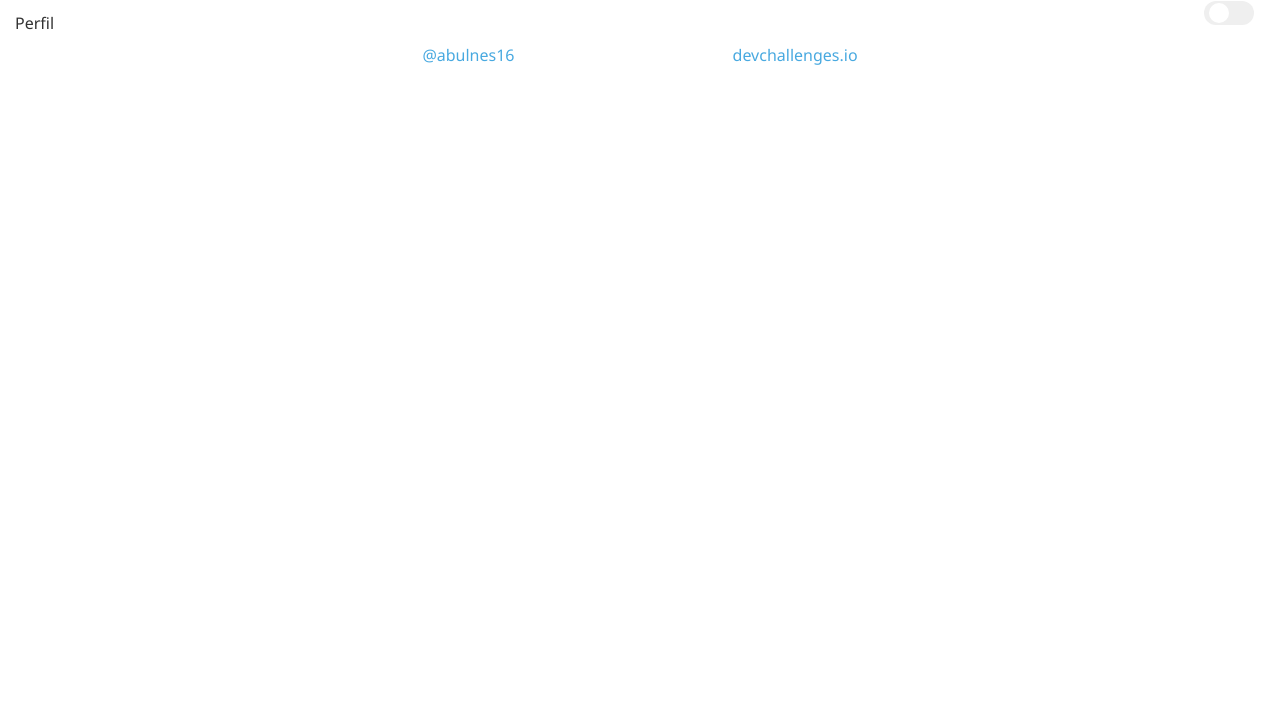
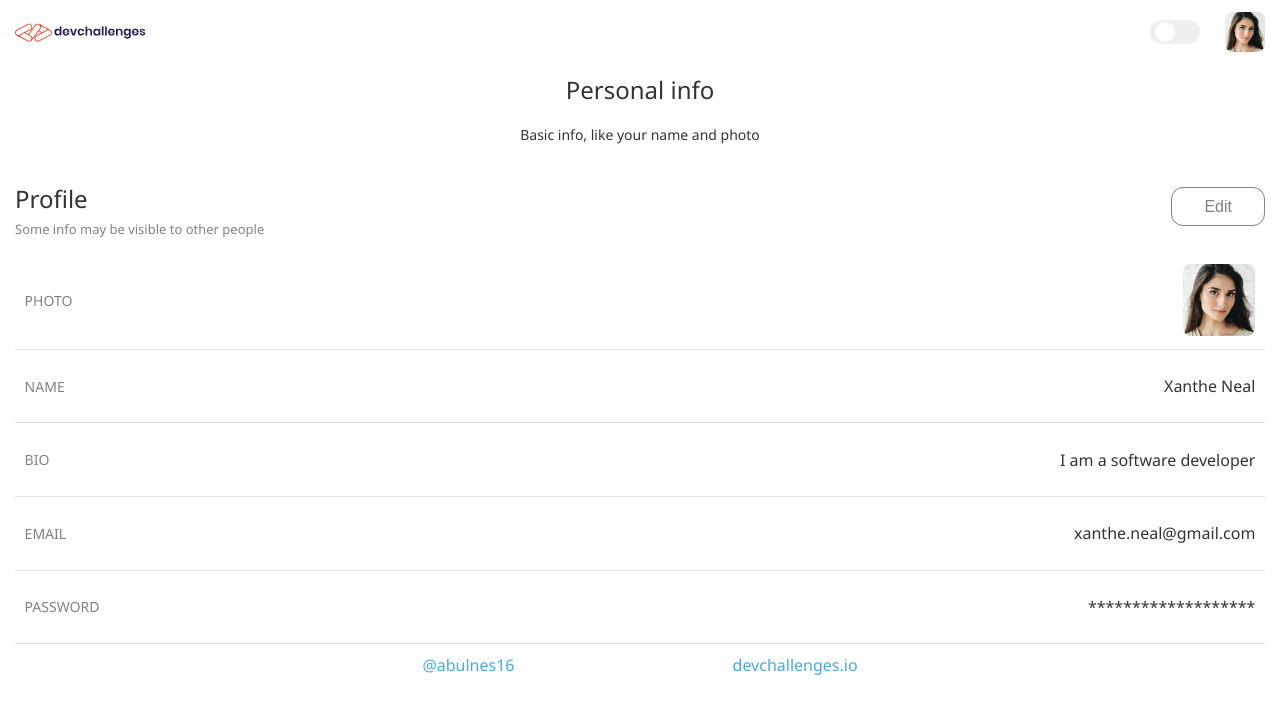
Before and after one commit to abulnes16/auth-app, a React (Create React App) app: page /profile in a window 1280 px wide. Shown: the top 714 px of the page. Built offline with nearby package versions, Linux system fonts and the light colour scheme.

Commit message:
Maquetado perfil en movil

```diff
--- a/src/components/Toggler.jsx
+++ b/src/components/Toggler.jsx
@@ -5,6 +5,9 @@
 
 // React
 import React, { useContext, useEffect, useState } from "react";
+
+// Router
+import { useLocation } from "react-router-dom";
 
 // React Transition
 import { CSSTransition } from "react-transition-group";
@@ -20,8 +23,8 @@ const TogglerContainer = styled.div`
   padding: 2px 5px;
   border-radius: 40px;
   position: absolute;
-  right: 10px;
-  top: 10px;
+  right: ${(props) => (props.inAuth ? "10px" : "5em")};
+  top: ${(props) => (props.inAuth ? "10px" : "20px")};
   background: ${(props) => props.background};
 
   div {
@@ -54,23 +57,27 @@ const TogglerContainer = styled.div`
     background: #a5a3ab !important;
   }
 
-  @media screen and (min-width: 426px) {
-    top: 2%;
-    right: 2%;
-  }
 `;
 
 const Toggler = ({ onClick }) => {
   const context = useContext(Context);
   const [color, setColor] = useState("");
+  const [inAuth, setinAuth] = useState(true);
+  const location = useLocation();
 
   useEffect(() => {
     const currentColor = context.theme === "light" ? "#efefef" : "#333038";
     setColor(currentColor);
   }, [context.theme]);
 
+  useEffect(() => {
+    const isInAuth =
+      location.pathname === "/" || location.pathname === "/login";
+    setinAuth(isInAuth);
+  }, [location]);
+
   return (
-    <TogglerContainer background={color} onClick={onClick}>
+    <TogglerContainer inAuth={inAuth} background={color} onClick={onClick}>
       <CSSTransition
         in={context.theme === "light" ? false : true}
         timeout={200}
--- /dev/null
+++ b/src/components/UserButton.jsx
@@ -0,0 +1,49 @@
+/* User button component
+  User header button for logout and see profile.
+  props:
+    - img : User image
+
+*/
+
+// React
+import React from "react";
+
+// Styled
+import styled from "styled-components";
+
+//Icons
+import { FaCaretSquareDown } from "react-icons/fa";
+
+const UserButtonContainer = styled.div`
+  .user__img {
+    width: 40px;
+    height: 40px;
+    border-radius: 8px;
+  }
+
+  .user__name {
+    display: none;
+  }
+
+  .btn-dropdown {
+    display: none;
+  }
+`;
+
+const UserButton = ({ img, name }) => {
+  return (
+    <UserButtonContainer>
+      <img
+        className="user__img"
+        src={img || "assets/images/image.jpg"}
+        alt="User profile pic"
+      />
+      <span className="user__name">{name}</span>
+      <span className="btn-dropdown">
+        <FaCaretSquareDown  />
+      </span>
+    </UserButtonContainer>
+  );
+};
+
+export default UserButton;
--- a/src/components/globalStyles.js
+++ b/src/components/globalStyles.js
@@ -14,10 +14,16 @@ body {
   -webkit-font-smoothing: antialiased;
   -moz-osx-font-smoothing: grayscale;
   transition: all 0.50s linear;
+  position: relative;
+}
+
+@media screen and (max-width: 414px){
+  body {
+    padding-bottom: 2em;
+  }
 }
 
 .App {
-  position: relative;
   padding: 12px 15px;
 }
 `;
--- a/src/components/layout/Footer.jsx
+++ b/src/components/layout/Footer.jsx
@@ -4,9 +4,6 @@
 
 // React
 import React from "react";
-
-// Router
-import { useLocation } from "react-router-dom";
 
 // Style components
 import styled from "styled-components";
@@ -18,7 +15,7 @@ const FooterContainer = styled.footer`
   justify-content: space-between;
   position: absolute;
   margin: 0 auto;
-  bottom: ${(props) => (props.login ? "-15em" : "-80px")};
+  bottom: 2px;
   right: 0;
   left: 0;
 
@@ -33,12 +30,9 @@ const FooterContainer = styled.footer`
 `;
 
 const Footer = () => {
-  const location = useLocation();
-  const isInLogin = location.pathname === "/login";
-
 
   return (
-    <FooterContainer login={isInLogin}>
+    <FooterContainer>
       <a href="https://github.com/abulnes16" className="link text-light">
         @abulnes16
       </a>
--- /dev/null
+++ b/src/components/layout/Header.jsx
@@ -0,0 +1,29 @@
+/* Header component
+  App header before authentication
+*/
+
+// React
+import React from "react";
+import styled from "styled-components";
+
+// Components
+import Logo from "../Logo";
+import UserButton from "../UserButton";
+
+const HeaderContainer = styled.header`
+  display: flex;
+  justify-content: space-between;
+  align-items: center;
+
+`;
+
+const Header = () => {
+  return (
+    <HeaderContainer>
+      <Logo />
+      <UserButton />
+    </HeaderContainer>
+  );
+};
+
+export default Header;
--- a/src/index.css
+++ b/src/index.css
@@ -1,17 +1,5 @@
 @import url("https://fonts.googleapis.com/css2?family=Noto+Sans:wght@400;700&display=swap");
 
-body {
-  margin: 0;
-  font-family: "Noto Sans", sans-serif;
-  color: #333333;
-  -webkit-font-smoothing: antialiased;
-  -moz-osx-font-smoothing: grayscale;
-}
-
-.App {
-  position: relative;
-  padding: 12px 15px;
-}
 
 .text-center {
   text-align: center;
--- a/src/views/profile/Profile.jsx
+++ b/src/views/profile/Profile.jsx
@@ -2,10 +2,27 @@
    Renders the profile view in app
 */
 
+// React
 import React from "react";
 
+// Components
+import Header from "../../components/layout/Header";
+import ProfileDisplay from "./components/ProfileDisplay";
+
+// Styled
+import { ProfileTitleContainer } from "./components/ProfileStyles";
+
 const Profile = () => {
-  return <div>Perfil</div>;
+  return (
+    <>
+      <Header />
+      <ProfileTitleContainer>
+        <h1>Personal info</h1>
+        <h4>Basic info, like your name and photo</h4>
+      </ProfileTitleContainer>
+      <ProfileDisplay />
+    </>
+  );
 };
 
 export default Profile;
--- /dev/null
+++ b/src/views/profile/components/ProfileDisplay.jsx
@@ -0,0 +1,100 @@
+/* Profile display component
+  Renders the user data that is logged
+  props:
+    -user : The current logged user
+*/
+
+// React
+import React from "react";
+
+// Styled
+import styled from "styled-components";
+
+const ProfileDisplayContainer = styled.div`
+  .profile__header {
+    display: flex;
+    justify-content: space-between;
+    align-items: center;
+
+    .left-content {
+      width: 50%;
+    }
+
+    .header__title {
+      font-size: 24px;
+      font-weight: 400;
+      margin-bottom: 0;
+    }
+
+    .header__info {
+      font-size: 13px;
+      font-weight: 500;
+      margin-top: 5px;
+    }
+
+    .btn-edit {
+      border: 1px solid #828282;
+      box-sizing: border-box;
+      border-radius: 12px;
+      padding: 0.6em 2em;
+      background-color: transparent;
+      color: #828282;
+      font-size: 16px;
+    }
+  }
+
+  .profile__item {
+    display: flex;
+    align-items: center;
+    justify-content: space-between;
+    border-bottom: 1px solid #e0e0e0;
+    padding: 0.8em 0.6em;
+
+    p {
+      text-transform: uppercase;
+    }
+
+    img {
+      width: 72px;
+      height: 72px;
+      border-radius: 8px;
+    }
+  }
+`;
+
+const ProfileDisplay = () => {
+  return (
+    <ProfileDisplayContainer>
+      <div className="profile__header">
+        <div className="left-content">
+          <h2 className="header__title">Profile</h2>
+          <p className="header__info text-muted">
+            Some info may be visible to other people
+          </p>
+        </div>
+        <button className="btn-edit">Edit</button>
+      </div>
+      <div className="profile__item">
+        <p className="text-muted">Photo</p>
+        <img width="70" src="assets/images/image.jpg" alt="User profile pic" />
+      </div>
+      <div className="profile__item">
+        <p className="text-muted">Name</p>
+        Xanthe Neal
+      </div>
+      <div className="profile__item">
+        <p className="text-muted">Bio</p>I am a software developer
+      </div>
+      <div className="profile__item">
+        <p className="text-muted">Email</p>
+        xanthe.neal@gmail.com
+      </div>
+      <div className="profile__item">
+        <p className="text-muted">Password</p>
+        *******************
+      </div>
+    </ProfileDisplayContainer>
+  );
+};
+
+export default ProfileDisplay;
--- /dev/null
+++ b/src/views/profile/components/ProfileStyles.jsx
@@ -0,0 +1,15 @@
+import styled from "styled-components";
+
+export const ProfileTitleContainer = styled.div`
+  text-align: center;
+
+  h1 {
+    font-weight: 400;
+    font-size: 24px;
+  }
+
+  h4 {
+    font-weight: 300;
+    font-size: 14px;
+  }
+`;
```
Also changed, not shown: src/views/profile/components/ProfileForm.jsx (added, +15 -0 lines), public/assets/images/image.jpg (added).
